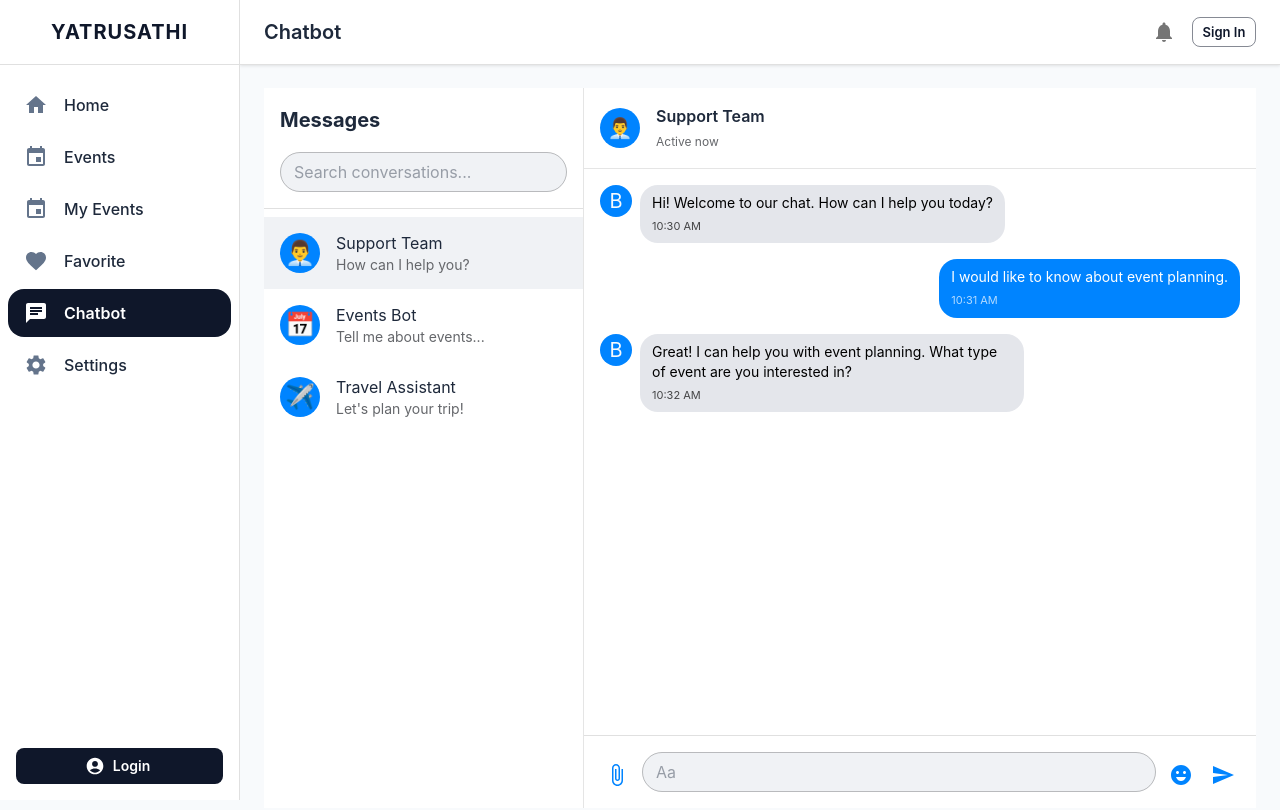
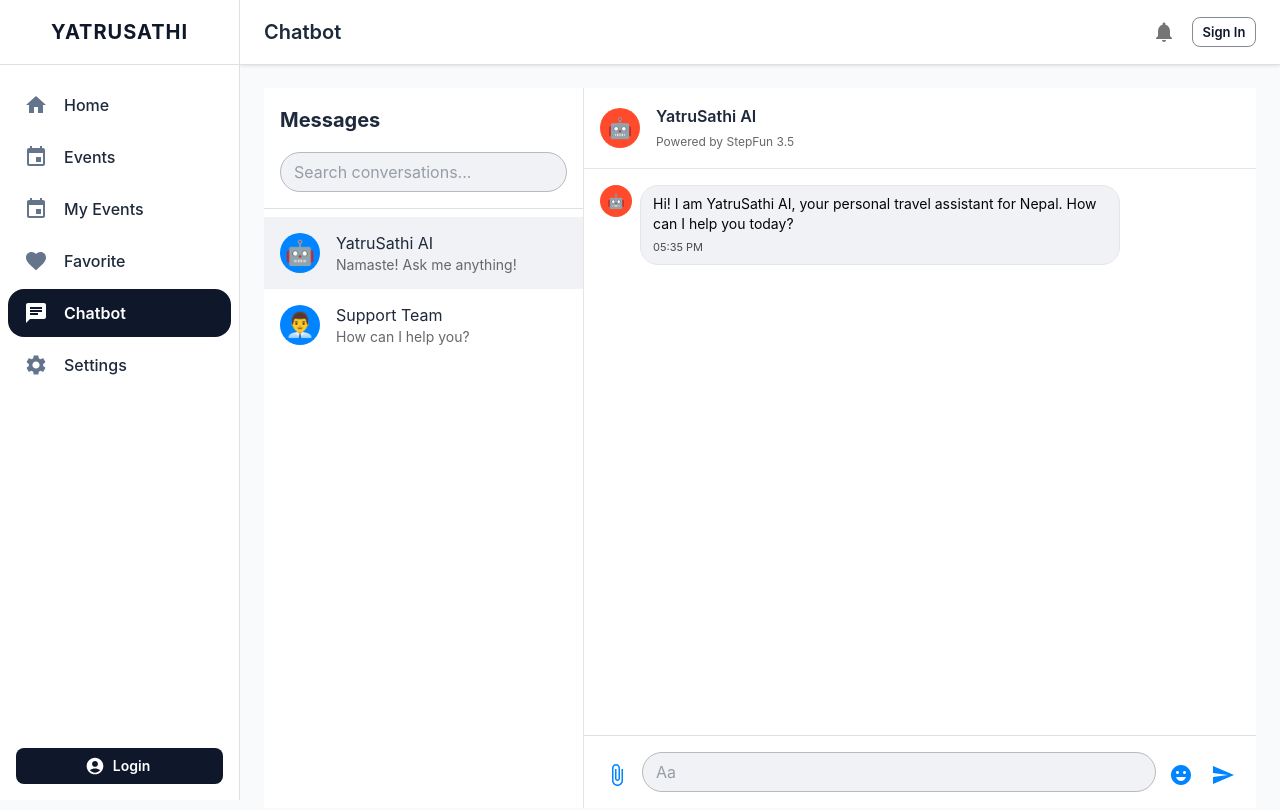
Before and after one commit to YatruSathi/-yartusathi-frontend, a React (Vite) app: page /chatbot in a window 1280 px wide. Shown: the top 810 px of the page. Built offline with nearby package versions, Linux system fonts and the light colour scheme.

Commit message:
chore(database): switch to PostgreSQL with Supabase configuration

```diff
--- a/src/layout/sidebar.tsx
+++ b/src/layout/sidebar.tsx
@@ -46,7 +46,7 @@ const menuItems: MenuItem[] = [
     requiresAuth: true,
   },
   {
-    text: 'Chatbot',
+    text: 'YatruSathi AI',
     icon: <SmartToyIcon />,
     path: '/chatbot',
     requiresAuth: false,
@@ -84,7 +84,7 @@ export function Sidebar({ mobileOpen, onDrawerToggle }: SidebarProps) {
     <Box>
       <Box sx={{ p: 2 }}>
         <Typography variant="h6" sx={{ color: '#1a365d', fontWeight: 700 }}>
-          Nepal Tourism
+          YatruSathi
         </Typography>
       </Box>
       <Divider />
--- a/src/pages/chat/chatbox.tsx
+++ b/src/pages/chat/chatbox.tsx
@@ -1,4 +1,5 @@
 import React, { useState } from 'react';
+import axios from 'axios';
 import {
   Box,
   TextField,
@@ -23,6 +24,7 @@ interface Message {
   text: string;
   timestamp: string;
   avatar?: string;
+  isThinking?: boolean;
 }
 
 interface Conversation {
@@ -37,53 +39,80 @@ function Chatbox() {
     {
       id: '1',
       sender: 'bot',
-      text: 'Hi! Welcome to our chat. How can I help you today?',
-      timestamp: '10:30 AM',
-    },
-    {
-      id: '2',
-      sender: 'user',
-      text: 'I would like to know about event planning.',
-      timestamp: '10:31 AM',
-    },
-    {
-      id: '3',
-      sender: 'bot',
-      text: 'Great! I can help you with event planning. What type of event are you interested in?',
-      timestamp: '10:32 AM',
+      text: 'Hi! I am YatruSathi AI, your personal travel assistant for Nepal. How can I help you today?',
+      timestamp: new Date().toLocaleTimeString([], { hour: '2-digit', minute: '2-digit' }),
     },
   ]);
 
   const [inputValue, setInputValue] = useState('');
   const [selectedChat, setSelectedChat] = useState('1');
+  const [isBotThinking, setIsBotThinking] = useState(false);
 
   const conversations: Conversation[] = [
-    { id: '1', name: 'Support Team', avatar: '👨‍💼', lastMessage: 'How can I help you?' },
-    { id: '2', name: 'Events Bot', avatar: '📅', lastMessage: 'Tell me about events...' },
-    { id: '3', name: 'Travel Assistant', avatar: '✈️', lastMessage: "Let's plan your trip!" },
+    { id: '1', name: 'YatruSathi AI', avatar: '🤖', lastMessage: 'Namaste! Ask me anything!' },
+    { id: '2', name: 'Support Team', avatar: '👨‍💼', lastMessage: 'How can I help you?' },
   ];
 
-  const handleSendMessage = () => {
-    if (inputValue.trim()) {
-      const newMessage: Message = {
-        id: String(messages.length + 1),
+  const handleSendMessage = async () => {
+    if (inputValue.trim() && !isBotThinking) {
+      const userText = inputValue.trim();
+      const userMessage: Message = {
+        id: String(Date.now()),
         sender: 'user',
-        text: inputValue,
+        text: userText,
         timestamp: new Date().toLocaleTimeString([], { hour: '2-digit', minute: '2-digit' }),
       };
-      setMessages([...messages, newMessage]);
+
+      setMessages(prev => [...prev, userMessage]);
       setInputValue('');
+      setIsBotThinking(true);
 
-      // Simulate bot response
-      setTimeout(() => {
-        const botResponse: Message = {
-          id: String(messages.length + 2),
-          sender: 'bot',
-          text: 'Thanks for your message! How else can I assist you?',
-          timestamp: new Date().toLocaleTimeString([], { hour: '2-digit', minute: '2-digit' }),
-        };
-        setMessages(prev => [...prev, botResponse]);
-      }, 1000);
+      // Add a temporary "thinking" message
+      const thinkingId = String(Date.now() + 1);
+      const thinkingMessage: Message = {
+        id: thinkingId,
+        sender: 'bot',
+        text: '...',
+        timestamp: new Date().toLocaleTimeString([], { hour: '2-digit', minute: '2-digit' }),
+        isThinking: true
+      };
+      setMessages(prev => [...prev, thinkingMessage]);
+
+      try {
+        if (selectedChat === '1') {
+          // Call the YatruSathi AI Flask Backend
+          const response = await axios.get(`http://127.0.0.1:5000/get`, {
+            params: { msg: userText }
+          });
+
+          const botReply = response.data.reply;
+
+          // Replace thinking message with actual reply
+          setMessages(prev => prev.map(msg =>
+            msg.id === thinkingId
+              ? { ...msg, text: botReply, isThinking: false }
+              : msg
+          ));
+        } else {
+          // Simulate standard support reply for other chats
+          setTimeout(() => {
+            setMessages(prev => prev.map(msg =>
+              msg.id === thinkingId
+                ? { ...msg, text: "Our support team is currently offline. Please try our AI assistant!", isThinking: false }
+                : msg
+            ));
+          }, 1000);
+        }
+      } catch (error) {
+        console.error("AI Chatbot Error:", error);
+        setMessages(prev => prev.map(msg =>
+          msg.id === thinkingId
+            ? { ...msg, text: "Sorry, I'm having trouble connecting to my brain right now. Is the AI server running?", isThinking: false }
+            : msg
+        ));
+      } finally {
+        setIsBotThinking(false);
+      }
     }
   };
 
@@ -175,13 +204,13 @@ function Chatbox() {
             gap: 2,
           }}
         >
-          <Avatar sx={{ bgcolor: '#0084ff', fontSize: '20px' }}>👨‍💼</Avatar>
+          <Avatar sx={{ bgcolor: '#FF4B2B', fontSize: '20px' }}>🤖</Avatar>
           <Box>
             <Typography variant="body1" sx={{ fontWeight: 600 }}>
-              Support Team
+              YatruSathi AI
             </Typography>
             <Typography variant="caption" sx={{ color: '#65676b' }}>
-              Active now
+              Powered by StepFun 3.5
             </Typography>
           </Box>
         </Box>
@@ -208,19 +237,29 @@ function Chatbox() {
               }}
             >
               {message.sender === 'bot' && (
-                <Avatar sx={{ bgcolor: '#0084ff', width: 32, height: 32 }}>B</Avatar>
+                <Avatar sx={{ bgcolor: '#FF4B2B', width: 32, height: 32, fontSize: '14px' }}>🤖</Avatar>
               )}
               <Paper
                 sx={{
                   p: '8px 12px',
-                  maxWidth: '60%',
-                  bgcolor: message.sender === 'user' ? '#0084ff' : '#e4e6eb',
-                  color: message.sender === 'user' ? '#fff' : '#000',
+                  maxWidth: '75%',
+                  bgcolor: message.sender === 'user' ? '#0084ff' : '#f0f2f5',
+                  color: message.sender === 'user' ? '#fff' : '#050505',
                   borderRadius: '18px',
                   boxShadow: 'none',
+                  border: message.sender === 'bot' ? '1px solid #e5e5e5' : 'none',
+                  position: 'relative'
                 }}
               >
-                <Typography variant="body2">{message.text}</Typography>
+                {message.isThinking ? (
+                  <Box sx={{ display: 'flex', gap: 0.5, py: 1, px: 0.5 }}>
+                    <Box sx={{ width: 8, height: 8, bgcolor: '#90949c', borderRadius: '50%', animation: 'bounce 1.4s infinite ease-in-out both' }} />
+                    <Box sx={{ width: 8, height: 8, bgcolor: '#90949c', borderRadius: '50%', animation: 'bounce 1.4s infinite ease-in-out both', animationDelay: '0.16s' }} />
+                    <Box sx={{ width: 8, height: 8, bgcolor: '#90949c', borderRadius: '50%', animation: 'bounce 1.4s infinite ease-in-out both', animationDelay: '0.32s' }} />
+                  </Box>
+                ) : (
+                  <Typography variant="body2" sx={{ whiteSpace: 'pre-wrap' }}>{message.text}</Typography>
+                )}
                 <Typography
                   variant="caption"
                   sx={{
@@ -228,6 +267,7 @@ function Chatbox() {
                     mt: 0.5,
                     opacity: 0.7,
                     fontSize: '11px',
+                    textAlign: message.sender === 'user' ? 'right' : 'left'
                   }}
                 >
                   {message.timestamp}
```
Also changed, not shown: src/App.css (+8 -0 lines).
